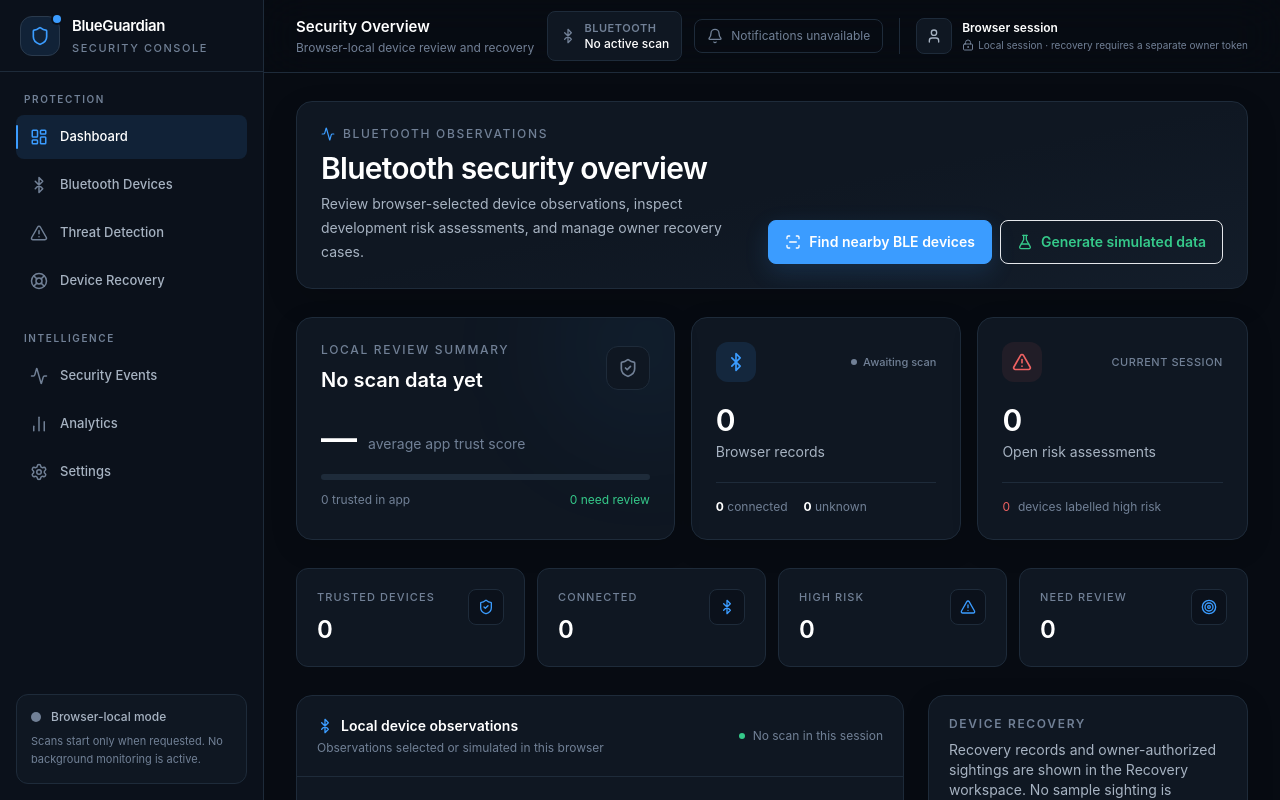
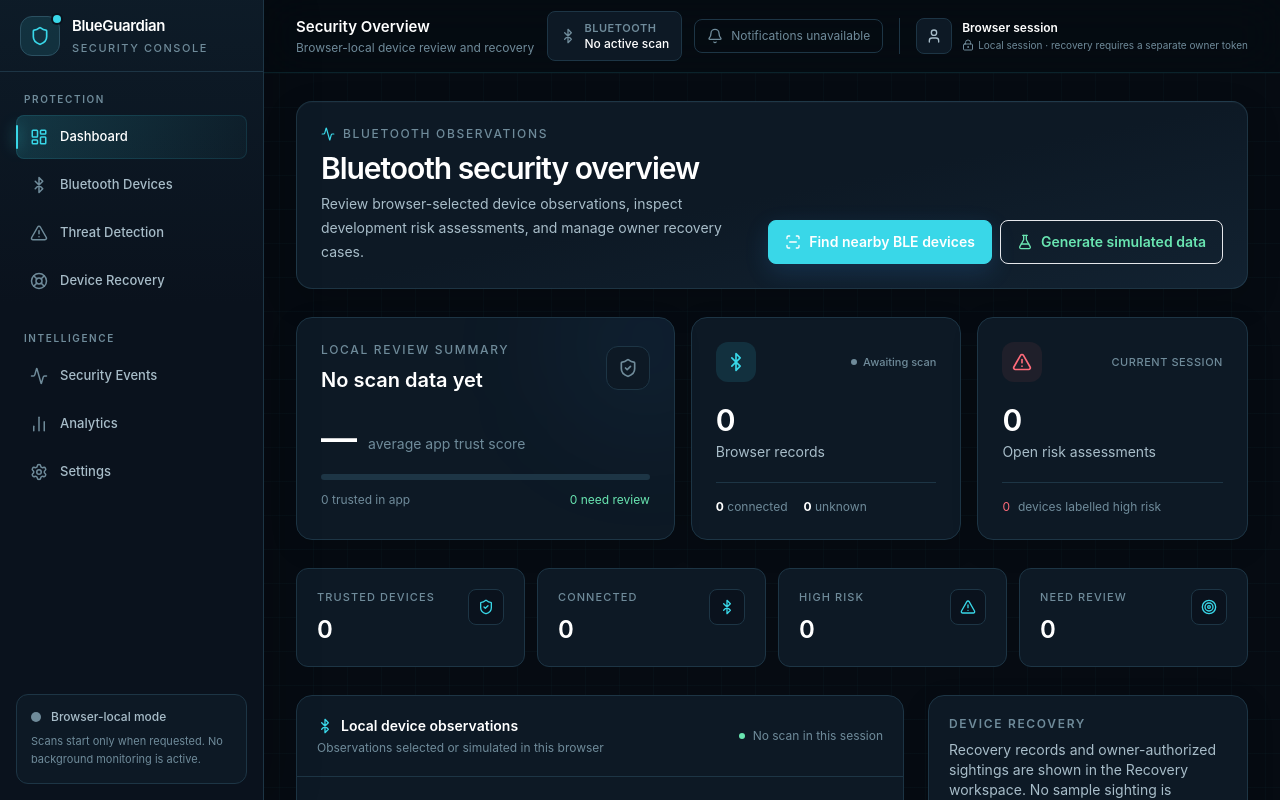
Before and after one commit to YuvarajRaghavann/BlueGuardian-AI, a React (Vite) app: page /dashboard in a window 1280 px wide. Shown: the top 800 px of the page. Built offline with nearby package versions, Linux system fonts and the light colour scheme; what @capacitor/core would draw is missing.

Commit message:
P0: redesign BlueGuardian visual system

```diff
--- a/src/index.css
+++ b/src/index.css
@@ -3,128 +3,121 @@
 @tailwind utilities;
 
 :root {
-  font-family:
-    "Inter",
-    "SF Pro Display",
-    "Segoe UI",
-    system-ui,
-    sans-serif;
-
+  font-family: "Inter", "SF Pro Display", "Segoe UI", system-ui, sans-serif;
   color-scheme: dark;
-
-  --bg: #070b12;
-  --bg-elevated: #0b111b;
-  --surface: #0f1722;
-  --surface-raised: #131d2a;
-  --surface-hover: #172333;
-
-  --border: #1e2b3a;
-  --border-strong: #2a3a4d;
-
-  --text: #f3f6fa;
-  --text-secondary: #a7b3c2;
-  --text-muted: #718096;
-
-  --accent: #3b9cff;
-  --accent-strong: #2684e8;
-  --accent-soft: rgba(59, 156, 255, 0.12);
-
-  --success: #35c98a;
-  --warning: #f2b84b;
-  --danger: #ef6262;
-
+  --bg: #060b12;
+  --bg-elevated: #0a121d;
+  --surface: #0d1925;
+  --surface-raised: #122231;
+  --surface-hover: #172c3c;
+  --border: #1d3545;
+  --border-strong: #2b5061;
+  --text: #f2f8fb;
+  --text-secondary: #a8bdc9;
+  --text-muted: #6f8b9a;
+  --accent: #39d7e8;
+  --accent-strong: #13b9d0;
+  --accent-soft: rgba(57, 215, 232, 0.12);
+  --success: #69e5b1;
+  --warning: #ffd166;
+  --danger: #ff6b7a;
   --radius-sm: 8px;
   --radius-md: 12px;
-  --radius-lg: 16px;
+  --radius-lg: 18px;
 }
 
-* {
-  box-sizing: border-box;
-}
-
-html {
-  min-width: 320px;
-  background: var(--bg);
-}
-
+* { box-sizing: border-box; }
+html { min-width: 320px; min-height: 100%; background: var(--bg); }
 body {
   margin: 0;
   min-width: 320px;
   min-height: 100vh;
   background:
-    radial-gradient(
-      circle at 75% -10%,
-      rgba(59, 156, 255, 0.07),
-      transparent 32rem
-    ),
-    var(--bg);
+    radial-gradient(ellipse at 88% -12%, rgba(57,215,232,.12), transparent 34rem),
+    radial-gradient(ellipse at 0% 45%, rgba(32,110,150,.08), transparent 28rem),
+    linear-gradient(145deg, #060b12 0%, #08111a 58%, #07121b 100%);
   color: var(--text);
   -webkit-font-smoothing: antialiased;
   text-rendering: optimizeLegibility;
 }
+button, input, select, textarea { font: inherit; }
+button, a { -webkit-tap-highlight-color: transparent; }
+a { color: inherit; text-decoration: none; }
+::selection { background: rgba(57,215,232,.28); color: white; }
+:focus-visible { outline: 2px solid var(--accent); outline-offset: 3px; }
+::-webkit-scrollbar { width: 8px; height: 8px; }
+::-webkit-scrollbar-track { background: transparent; }
+::-webkit-scrollbar-thumb { background: #244151; border-radius: 999px; }
+::-webkit-scrollbar-thumb:hover { background: #356274; }
+#root { min-height: 100vh; width: 100%; }
 
-button,
-input,
-select,
-textarea {
-  font: inherit;
+/* Distinctive BlueGuardian visual language: instrument-panel grid, cool glass,
+   high-contrast cyan signal accents, and deeper card separation. */
+#root aside {
+  background-image: linear-gradient(180deg, rgba(18,40,54,.42), transparent 38%);
+  box-shadow: 14px 0 44px rgba(0,0,0,.16);
 }
-
-button {
-  -webkit-tap-highlight-color: transparent;
+#root header {
+  background: rgba(6,11,18,.82);
+  border-color: rgba(57,215,232,.12);
 }
-
-a {
-  color: inherit;
-  text-decoration: none;
+#root main {
+  background-image:
+    linear-gradient(rgba(57,215,232,.025) 1px, transparent 1px),
+    linear-gradient(90deg, rgba(57,215,232,.025) 1px, transparent 1px);
+  background-size: 34px 34px;
+  background-position: center top;
 }
-
-::selection {
-  background: rgba(59, 156, 255, 0.25);
-  color: white;
+#root main section,
+#root main article {
+  animation: bg-fade-rise 420ms cubic-bezier(.22,1,.36,1) both;
 }
-
-::-webkit-scrollbar {
-  width: 8px;
-  height: 8px;
+#root main section[class*="rounded-2xl"],
+#root main article[class*="rounded-"] {
+  border-color: rgba(76,132,154,.25);
+  box-shadow: 0 12px 34px rgba(0,0,0,.16), inset 0 1px 0 rgba(220,250,255,.025);
 }
-
-::-webkit-scrollbar-track {
-  background: transparent;
+#root main section[class*="rounded-2xl"]:hover,
+#root main article[class*="rounded-"]:hover {
+  border-color: rgba(57,215,232,.38);
 }
-
-::-webkit-scrollbar-thumb {
-  background: #263548;
-  border-radius: 999px;
+#root aside nav a[aria-current="page"] {
+  background: linear-gradient(100deg, rgba(57,215,232,.16), rgba(57,215,232,.035));
+  box-shadow: inset 0 0 0 1px rgba(57,215,232,.12);
 }
-
-::-webkit-scrollbar-thumb:hover {
-  background: #34475d;
+#root aside nav a[aria-current="page"] span:first-child {
+  box-shadow: 0 0 14px rgba(57,215,232,.75);
 }
-
-#root {
-  min-height: 100vh;
-  width: 100%;
+#root button, #root a {
+  transition: transform 180ms cubic-bezier(.22,1,.36,1), border-color 180ms ease,
+    background-color 180ms ease, box-shadow 180ms ease, color 180ms ease;
 }
-
-@media (prefers-reduced-motion: reduce) {
-  *,
-  *::before,
-  *::after {
-    scroll-behavior: auto !important;
-    animation-duration: 0.01ms !important;
-    animation-iteration-count: 1 !important;
-    transition-duration: 0.01ms !important;
-  }
+#root button:active, #root a:active { transform: scale(.985); }
+#root button:not(:disabled):hover {
+  box-shadow: 0 5px 20px rgba(0,0,0,.12);
 }
-
-
-/* Refined touch feedback and subtle ambient motion for the mobile console. */
+#root h1, #root h2, #root h3 { text-wrap: balance; }
+#root main h1 { letter-spacing: -.035em; }
 @keyframes bg-fade-rise {
   from { opacity: 0; transform: translateY(10px); }
   to { opacity: 1; transform: translateY(0); }
 }
-#root main section, #root main article { animation: bg-fade-rise 420ms cubic-bezier(0.22, 1, 0.36, 1) both; }
-#root button, #root a { transition: transform 180ms cubic-bezier(0.22, 1, 0.36, 1), border-color 180ms ease, background-color 180ms ease, box-shadow 180ms ease; }
-#root button:active, #root a:active { transform: scale(0.985); }
-@media (prefers-reduced-motion: reduce) { #root main section, #root main article { animation: none; } }
+@keyframes signal-breathe {
+  0%, 100% { box-shadow: 0 0 0 0 rgba(57,215,232,0); }
+  50% { box-shadow: 0 0 0 4px rgba(57,215,232,.055); }
+}
+@media (max-width: 640px) {
+  #root main { background-size: 26px 26px; }
+  #root main { padding-top: 1rem; padding-bottom: 1.5rem; }
+  #root main section[class*="rounded-2xl"] { border-radius: 16px; }
+  #root aside { box-shadow: 22px 0 60px rgba(0,0,0,.4); }
+}
+@media (prefers-reduced-motion: reduce) {
+  *, *::before, *::after {
+    scroll-behavior: auto !important;
+    animation-duration: .01ms !important;
+    animation-iteration-count: 1 !important;
+    transition-duration: .01ms !important;
+  }
+  #root main section, #root main article { animation: none; }
+}
```
